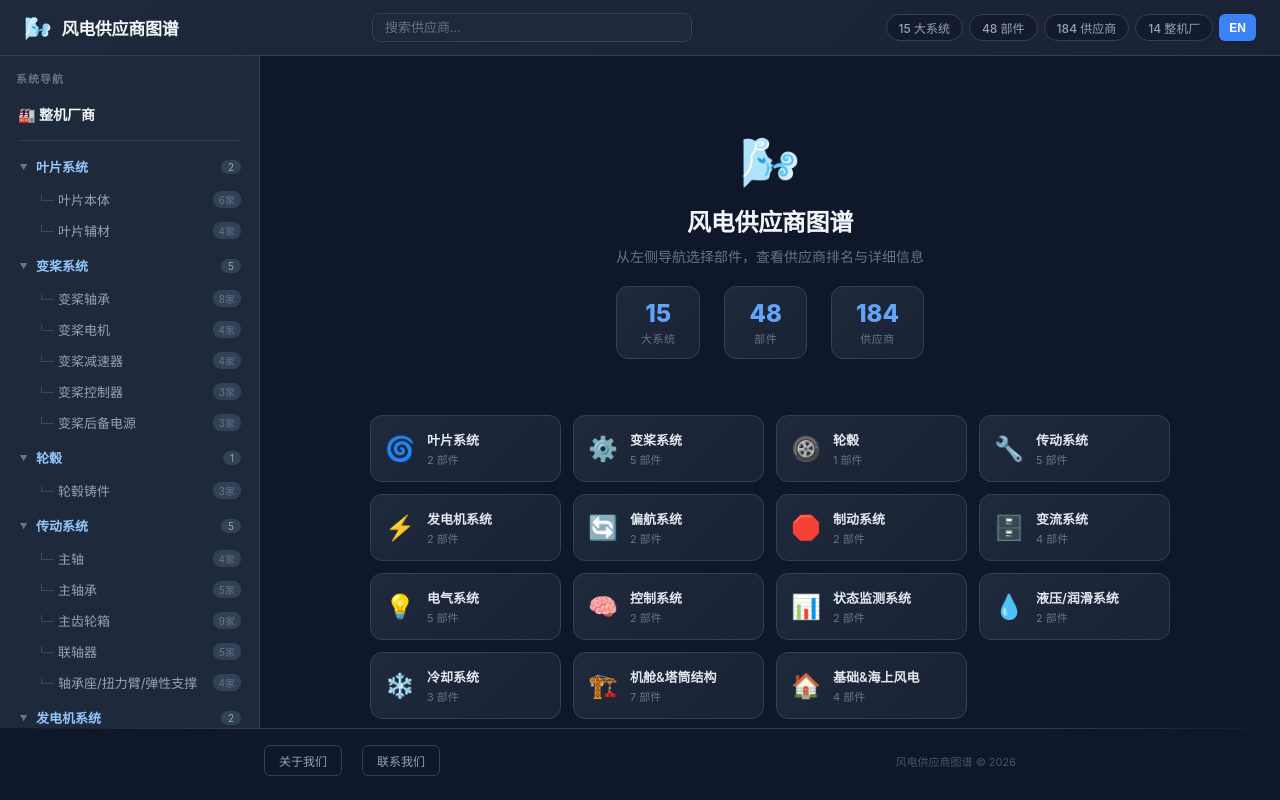
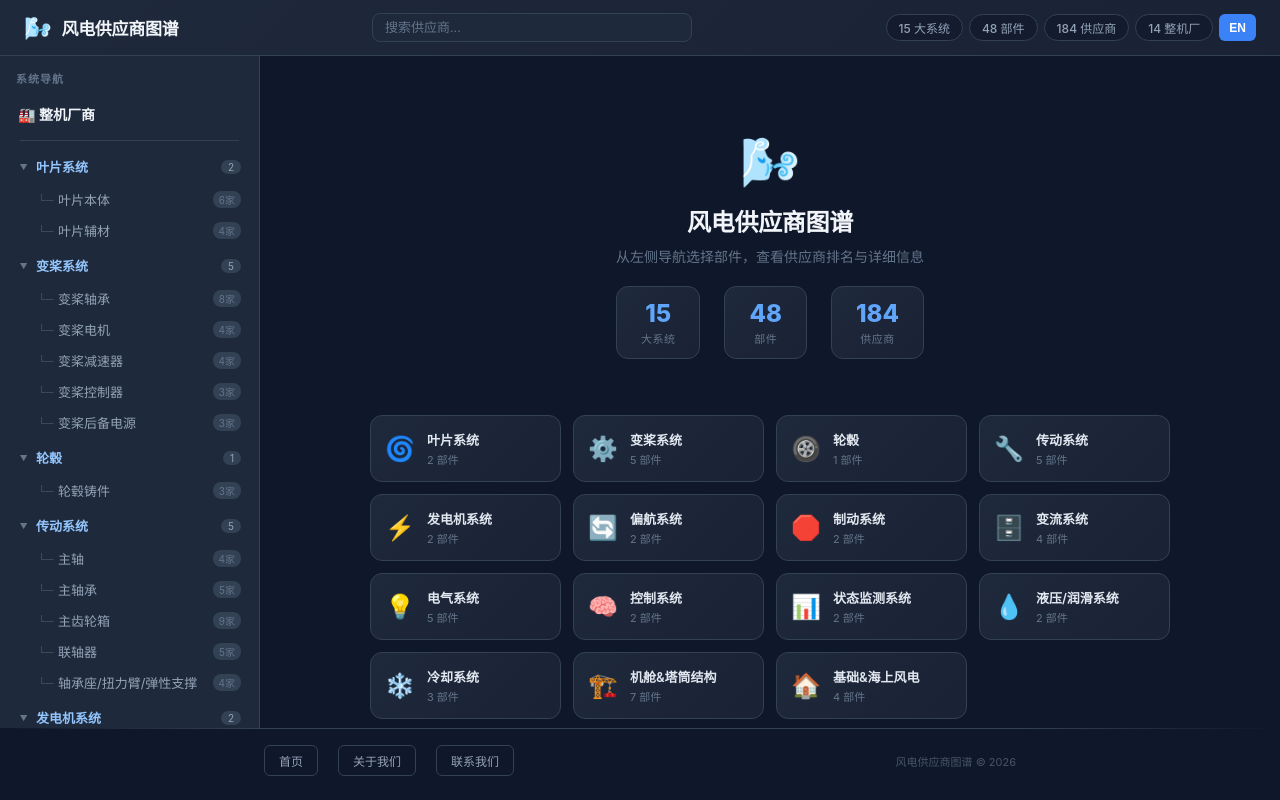
Before and after one commit to peterpei001/wind-turbine-suppliers, a React (Vite) app: page /1 in a window 1280 px wide. Built offline with nearby package versions, Linux system fonts and the light colour scheme.

Commit message:
feat: add Home button to footer

```diff
--- a/src/App.tsx
+++ b/src/App.tsx
@@ -83,6 +83,9 @@ function Footer() {
       <hr className="footer-hr" />
       <div className="footer-inner">
         <div className="footer-links">
+          <button className="footer-link" onClick={() => ln('/')}>
+            {UI.homeNav[lang]}
+          </button>
           <button className="footer-link" onClick={() => ln('/about')}>
             {UI.aboutUs[lang]}
           </button>
--- a/src/i18n.ts
+++ b/src/i18n.ts
@@ -59,6 +59,7 @@ export const UI: Record<string, LocalizedString> = {
   oemSupplierBySystem: { zh: '供应商按系统分类', en: 'Suppliers by System' },
   oemNoData: { zh: '暂无配套供应商数据', en: 'No supplier data available' },
   aboutUs: { zh: '关于我们', en: 'About Us' },
+  homeNav: { zh: '首页', en: 'Home' },
   contactUs: { zh: '联系我们', en: 'Contact Us' },
   aboutDesc: {
     zh: '我们是一支深耕中国风电供应链的专业团队。团队成员来自中国风电零部件制造企业的不同岗位，拥有叶片设计、齿轮箱制造、发电机系统、偏航变桨控制、塔筒制造、变流器工程等领域的多年实战经验。',
```
